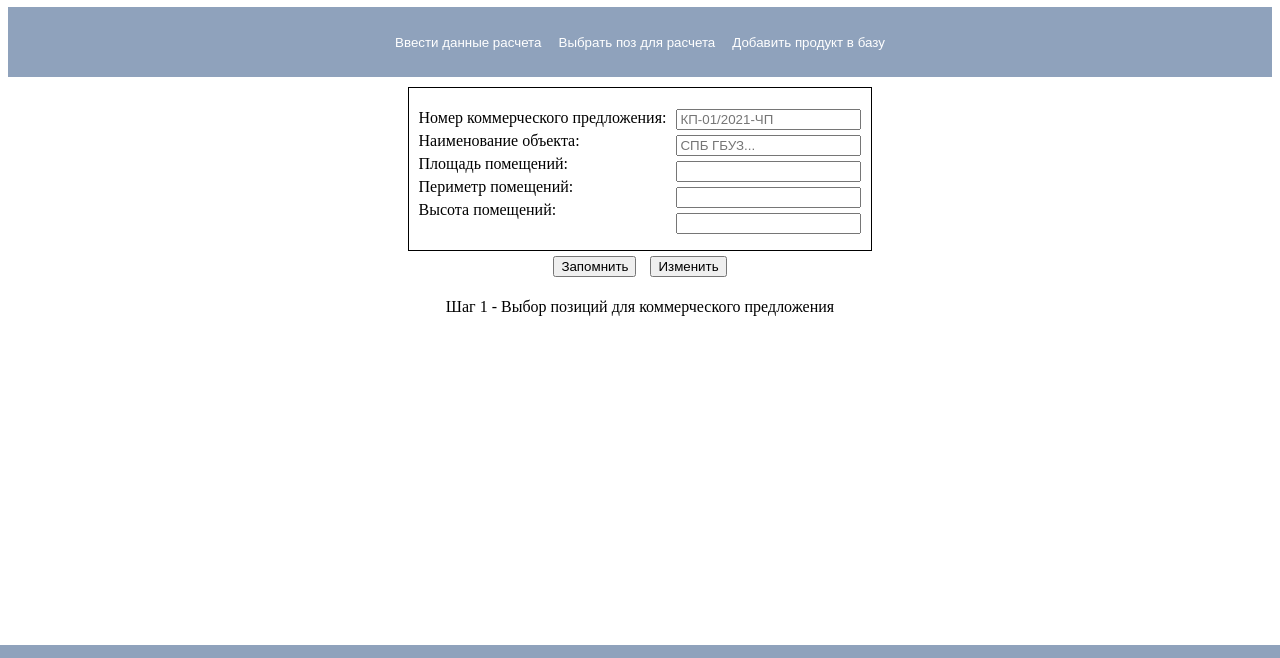
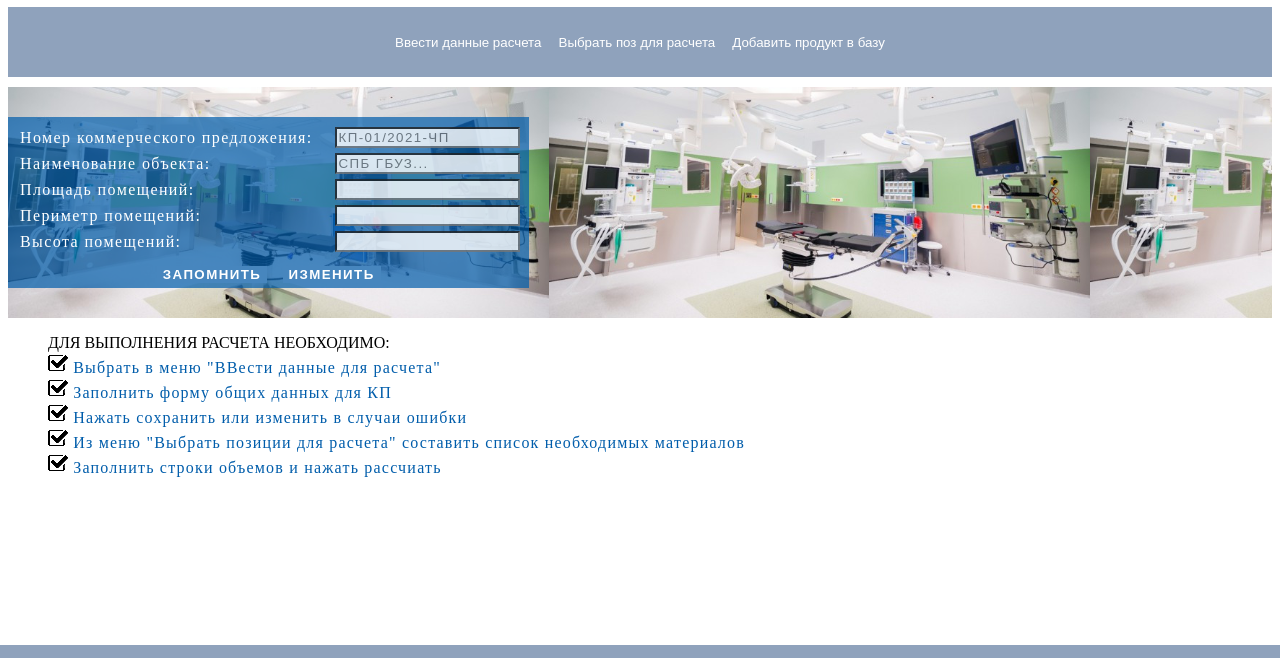
Before and after one commit to twilzz/kp, a website: page index.html in a window 1280 px wide. Shown: the part 96-754 px from the top of the page. Drawn offline with nearby package versions, Linux system fonts and the light colour scheme.

Commit message:
добавки

```diff
--- a/css/main.css
+++ b/css/main.css
@@ -2,7 +2,6 @@
     width: 100%;
     display: flex;
     flex-direction: column;
-    justify-content: flex-start;
     align-items: center;
 }
 .add_form{
@@ -106,34 +105,93 @@
 }
 .exist{
     display: grid;
+    width: 100%;
+    background-color: white;
     justify-items: center;
+}
+.exist_text{
+    justify-self: start;
+
+}
+.exist li{
+    margin-block-start: 1px;
+    list-style-type: none;
+    color: rgb(0 93 171);
+    font-weight: 500;
+    letter-spacing: 1.2px;
 }
 .result_grid_body{
     width: 80%;
 }
+
 .start_window{
     display: flex;
     flex-direction: column;
-    align-items: center;
+    align-items: flex-start;
+    width: 100%;
+    height: auto;
+    background-image: url('../img/fon2.jpg');
+    background-size: contain;
 }
 .start_window button{
     margin: 5px;
 }
 .formdiv{
-    display: flex;
-    border: 1px solid;
+    margin: 30px 0 30px 0;
+    background-color: rgb(0 93 171 / 70%);
+    display: grid;
+    grid-template-columns: 1fr 0.7fr;
+    justify-items: center;
+    color: white;
+    font-weight: 500;
+    letter-spacing: 1.4px;
+}
+.start_window_buttons{
+    grid-column: 1/3;
+
+}
+.start_window_buttons button{
+    background-color: rgb(71 134 190);
+    color: white;
+    font-weight: 600;
+    letter-spacing: 1.4px;
+    text-transform: uppercase;
+    border: 0px;
+
+}
+.start_window_buttons button:hover{
+    background-color: #0060af;
+    border: none;
+    color: white;
+}
+.headers{
+    padding: 1px;
+    margin: 1px;
 }
 .headers ul{
+    margin-block-start: 5px;
+    margin-block-end: 5px;
     padding: 0 0 0 10px;
 }
 .headers li{
     list-style-type: none;
     padding-top: 5px;
+    height: 21px;
 }
 .values ul{
-    padding: 0 10px 0 10px;
+    margin-block-start: 5px;
+    margin-block-end: 5px;
+    padding: 0 0 0 10px;
 }
 .values li{
     list-style-type: none;
     padding-top: 5px;
 }
+.values li input{
+    background: transparent;
+    background-color: #FFFF;
+    opacity: 0.8;
+    color: rgb(66, 54, 54);
+    font-weight: 400;
+    letter-spacing: 1.4px;
+}
--- a/index.html
+++ b/index.html
@@ -37,7 +37,7 @@
       <button id="add2base">Добавить продукт в базу</button>
       </div>
       <div class="popup__window">Сюда постятся формы</div>
-      <div class="start_window">
+      <div class="start_window" >
         <div class="formdiv">
         <div class="headers">
           <ul>
@@ -55,13 +55,24 @@
           <li><input type="text" name="perim"></li>
           <li><input type="text" name="height"></li>
           </ul></div>
+          <div class="start_window_buttons"><button id="saveBtn">Запомнить</button>
+            <button id="editBtn">Изменить</button></div>
         </div>
-        <div class="start_window_buttons"><button id="saveBtn">Запомнить</button>
-          <button id="editBtn">Изменить</button></div>
+
       </div>
 
+
 <div class="exist">
-  <p style="text-align: center;">Шаг 1 - Выбор позиций  для коммерческого предложения</p>
+  <div class="exist_text">
+    <ul>
+      <span style="text-transform: uppercase;">для выполнения расчета необходимо:</span>
+      <li><img src="./img/check.png"> Выбрать в меню "ВВести данные для расчета"</li>
+      <li><img src="./img/check.png"> Заполнить форму общих данных для КП</li>
+      <li><img src="./img/check.png"> Нажать сохранить или изменить в случаи ошибки</li>
+      <li><img src="./img/check.png"> Из меню "Выбрать позиции для расчета" составить список необходимых материалов</li>
+      <li><img src="./img/check.png"> Заполнить строки объемов и нажать рассчиать</li>
+    </ul>
+  </div>
   <div class="result_grid_top">
      <div class='result_grid_position'>ID</div>
      <div class='result_grid_position'>ТИП</div>
```
Also changed, not shown: img/check.png (added), img/fon2.jpg (added).
